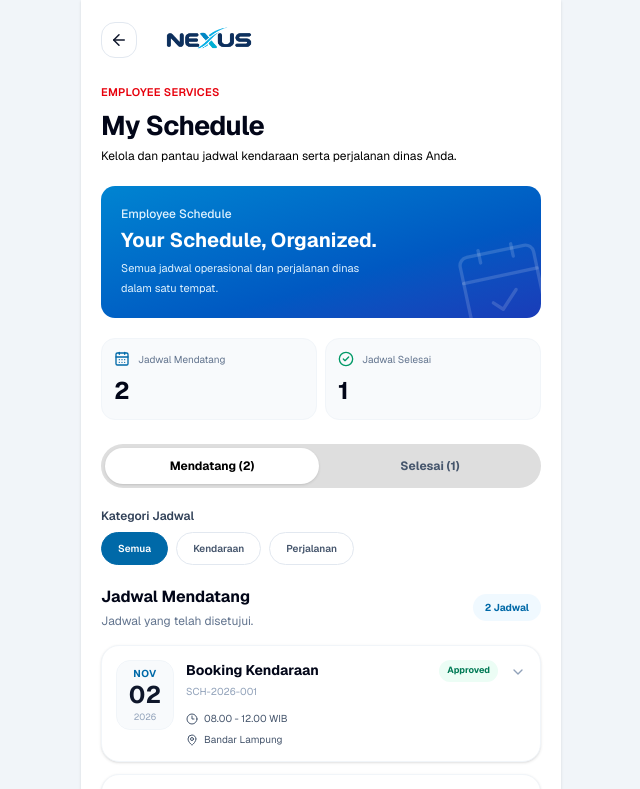
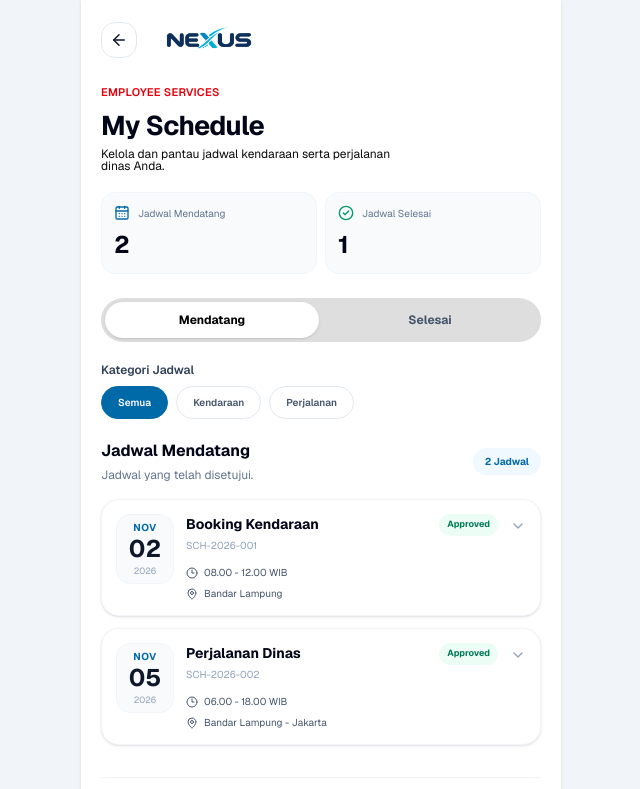
Before and after one commit to mradityooo/nexus-iconplus, a Next.js app: page /my-schedule in a window 1280 px wide. Shown: the top 789 px of the page, without its empty margins (319-959 px from the left). Built offline with nearby package versions, Linux system fonts and the light colour scheme.

Commit message:
fix halaman my schedule pada my workspace

```diff
--- a/app/my-schedule/page.tsx
+++ b/app/my-schedule/page.tsx
@@ -159,32 +159,9 @@ export default function MySchedulePage() {
               My Schedule
             </h1>
 
-            <p className="mt-1 text-xs leading-5 text-black">
+            <p className="mt-1.5 max-w-[310px] text-[12px] leading-[1] text-slate-">
               Kelola dan pantau jadwal kendaraan serta perjalanan dinas Anda.
             </p>
-          </section>
-
-          {/* Banner */}
-          <section className="relative mb-5 overflow-hidden rounded-xl bg-gradient-to-br from-sky-600 to-blue-800 p-5 text-white">
-            <div className="relative z-10 max-w-[260px]">
-              <p className="text-xs font-medium text-sky-100">
-                Employee Schedule
-              </p>
-
-              <h2 className="mt-1 text-xl font-bold">
-                Your Schedule, Organized.
-              </h2>
-
-              <p className="mt-1 text-[11px] leading-5 text-sky-100">
-                Semua jadwal operasional dan perjalanan dinas dalam satu tempat.
-              </p>
-            </div>
-
-            <CalendarCheck
-              size={100}
-              strokeWidth={0.8}
-              className="absolute -bottom-5 -right-3 rotate-[-12deg] text-white/15"
-            />
           </section>
 
           {/* Statistics */}
@@ -237,7 +214,7 @@ export default function MySchedulePage() {
                     : "text-slate-600"
                 }`}
               >
-                Mendatang ({upcoming.length})
+                Mendatang
               </button>
 
               <button
@@ -252,7 +229,7 @@ export default function MySchedulePage() {
                     : "text-slate-600"
                 }`}
               >
-                Selesai ({completed.length})
+                Selesai
               </button>
             </div>
           </section>
```
